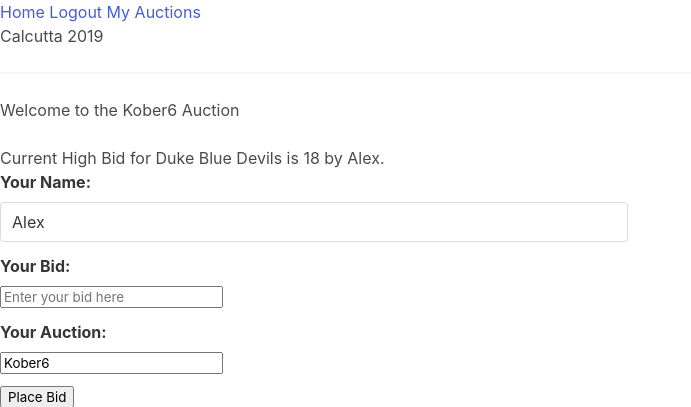
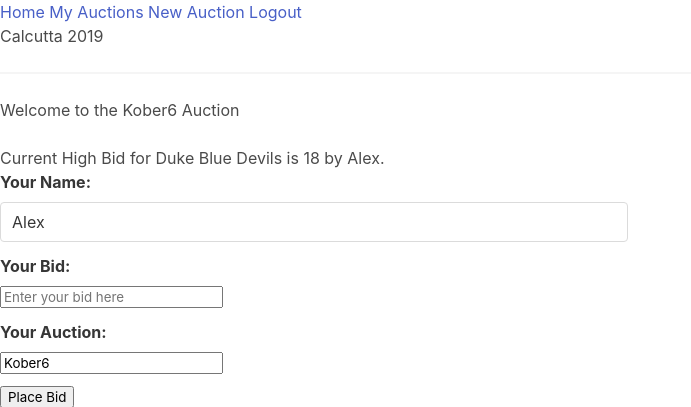
Before and after one commit to alexLaws/NCAA_calcutta, a Flask app: page /auction/Kober6 in a window 1280 px wide. Shown: the top 407 px of the page, without its empty margins (0-691 px from the left). Run offline with Flask 2, Linux system fonts and the light colour scheme; a user stored in the database is signed in; some libraries are stand-ins or nearby versions.

Commit message:
pusher only for shown auction. create auction page.

```diff
--- a/main.py
+++ b/main.py
@@ -51,8 +51,7 @@ class RegistrationForm(FlaskForm):
     first = StringField('First Name', validators=[DataRequired()])
     last = StringField('Last Name', validators=[DataRequired()])
     password = PasswordField('Password', validators=[DataRequired()])
-    password2 = PasswordField(
-        'Repeat Password', validators=[DataRequired(), EqualTo('password')])
+    password2 = PasswordField('Repeat Password', validators=[DataRequired(), EqualTo('password')])
     submit = SubmitField('Register')
 
     def validate_username(self, username):
@@ -64,6 +63,18 @@ class RegistrationForm(FlaskForm):
         user_count = User.select(fn.Count(User.email)).where(User.email == email.data).scalar()
         if user_count == 1:
             raise ValidationError('There is already a user with that email.')
+
+
+class NewAuctionForm(FlaskForm):
+    auction_name = StringField('Auction Name', validators=[DataRequired()])
+    code = PasswordField('Auction Code', validators=[DataRequired()])
+    code2 = PasswordField('Repeat Auction Code', validators=[DataRequired(), EqualTo('code')])
+    submit = SubmitField('Create Auction')
+
+    def validate_auction_name(self, auction_name):
+        auction_count = Auction.select(fn.Count(Auction.auction_name)).where(Auction.auction_name == auction_name.data).scalar()
+        if auction_count == 1:
+            raise ValidationError('There is already an auction with that name.')
 
 
 def get_object_or_404(model, *criterion):
@@ -83,7 +94,7 @@ def get_leader(auction):
                                     (Bid.bid_amount == high_bid) &
                                     (Bid.auction == auction)).get()
         bid_leader = leader.participant
-    except model.BidDoesNotExist:
+    except Bid.DoesNotExist:
         high_bid = 0
         bid_leader = 'Nobody'
     return team_for_bid, high_bid, bid_leader
@@ -162,7 +173,7 @@ def addBid():
                 'status': 'active',
                 'event_name': 'created'
                 }
-        pusher.trigger("auction", "bid-added", data)
+        pusher.trigger(auction_name, "bid-added", data)
         return jsonify(data)
     else:
         message = bidder + ' - FAILED BID'
@@ -173,7 +184,7 @@ def addBid():
                 'status': 'active',
                 'event_name': 'created'
                 }
-        pusher.trigger("auction", "bid-added", data)
+        pusher.trigger(auction_name, "bid-added", data)
         return jsonify(data)
 
 
@@ -205,6 +216,23 @@ def auction(auction_name):
                            auction=auction)
 
 
+@app.route('/newAuction', methods=['GET', 'POST'])
+@login_required
+def new_auction():
+    form = NewAuctionForm()
+    if form.validate_on_submit():
+        created_auction = Auction(auction_name=form.auction_name.data,
+                                  code=form.code.data)
+        created_auction.save()
+        user = User.select().where(User.username == current_user.username).get()
+        new_access = User_access(user_in_auction=user,
+                                 auction=created_auction)
+        new_access.save()
+        flash('Congratulations, you have created a new auction!')
+        return redirect(url_for('user', username=current_user.username))
+    return render_template('newAuction.jinja2', form=form)
+
+
 if __name__ == "__main__":
     port = int(os.environ.get("PORT", 6738))
     app.run(host='0.0.0.0', port=port)
--- a/templates/auction.jinja2
+++ b/templates/auction.jinja2
@@ -13,7 +13,7 @@
             <div class="field">
                 <label for="name-input" class="label">Your Name: </label>
                 <div class="control">
-                    <input id="name-input" name="name" class="input" type="text" value={{ current_user.first_name}} readonly required>
+                    <input id="name-input" name="name" class="input" type="text" value={{ current_user.first_name }} readonly required>
                 </div>
             </div>
 
@@ -49,7 +49,7 @@
           encrypted: true // optional
         });
         // subscribe to `auction` public channel
-        const channel = pusher.subscribe('auction');
+        const channel = pusher.subscribe('{{ auction.auction_name }}');
 
         channel.bind('bid-added', data => {
           appendToList(data);
--- a/templates/base.jinja2
+++ b/templates/base.jinja2
@@ -21,8 +21,9 @@
         <a href="{{ url_for('login') }}">Login</a>
         <a href="{{ url_for('register') }}">Sign Up!</a>
         {% else %}
+        <a href="{{url_for('user', username=current_user.username) }}">My Auctions</a>
+        <a href="{{ url_for('new_auction') }}">New Auction</a>
         <a href="{{ url_for('logout') }}">Logout</a>
-        <a href="{{url_for('user', username=current_user.username) }}">My Auctions</a>
         {% endif %}
     </nav>
 	<h1>Calcutta 2019</h1>
```
Also changed, not shown: templates/newAuction.jinja2 (added, +30 -0 lines), auction.db.
